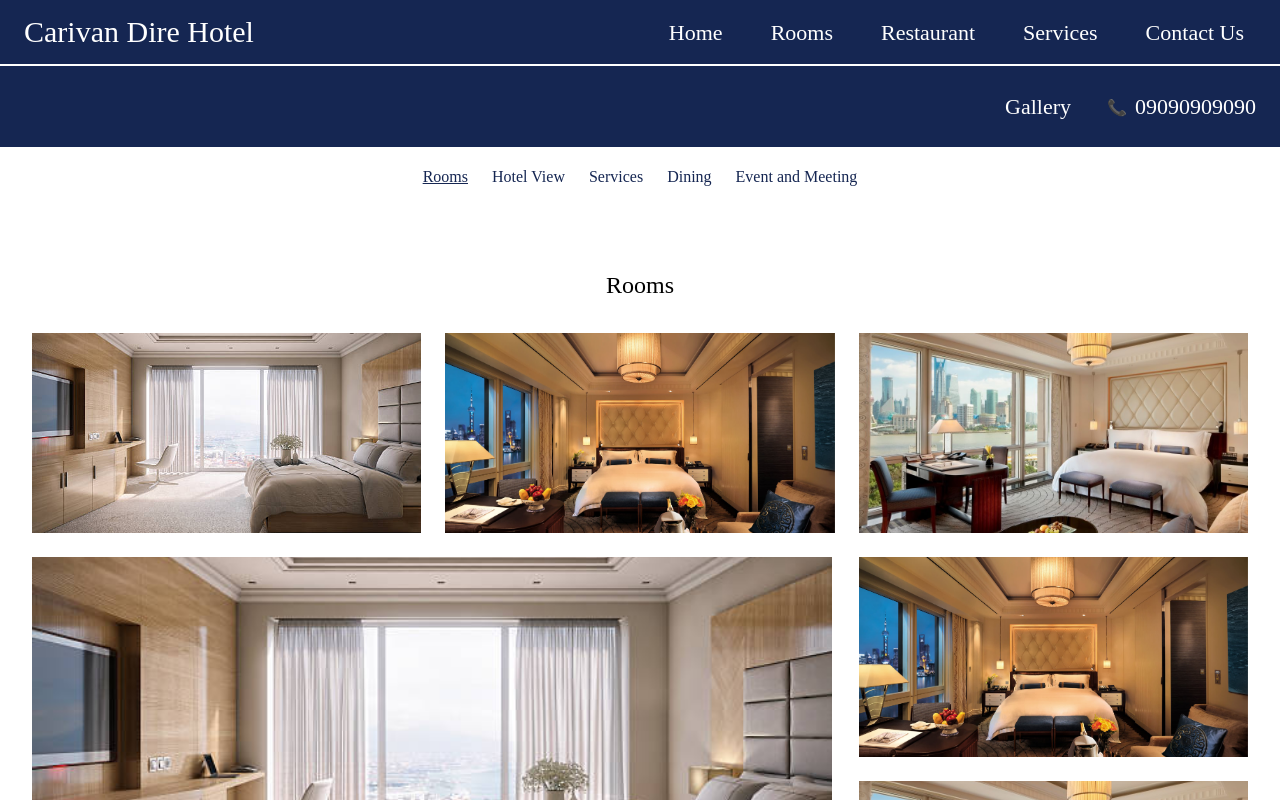
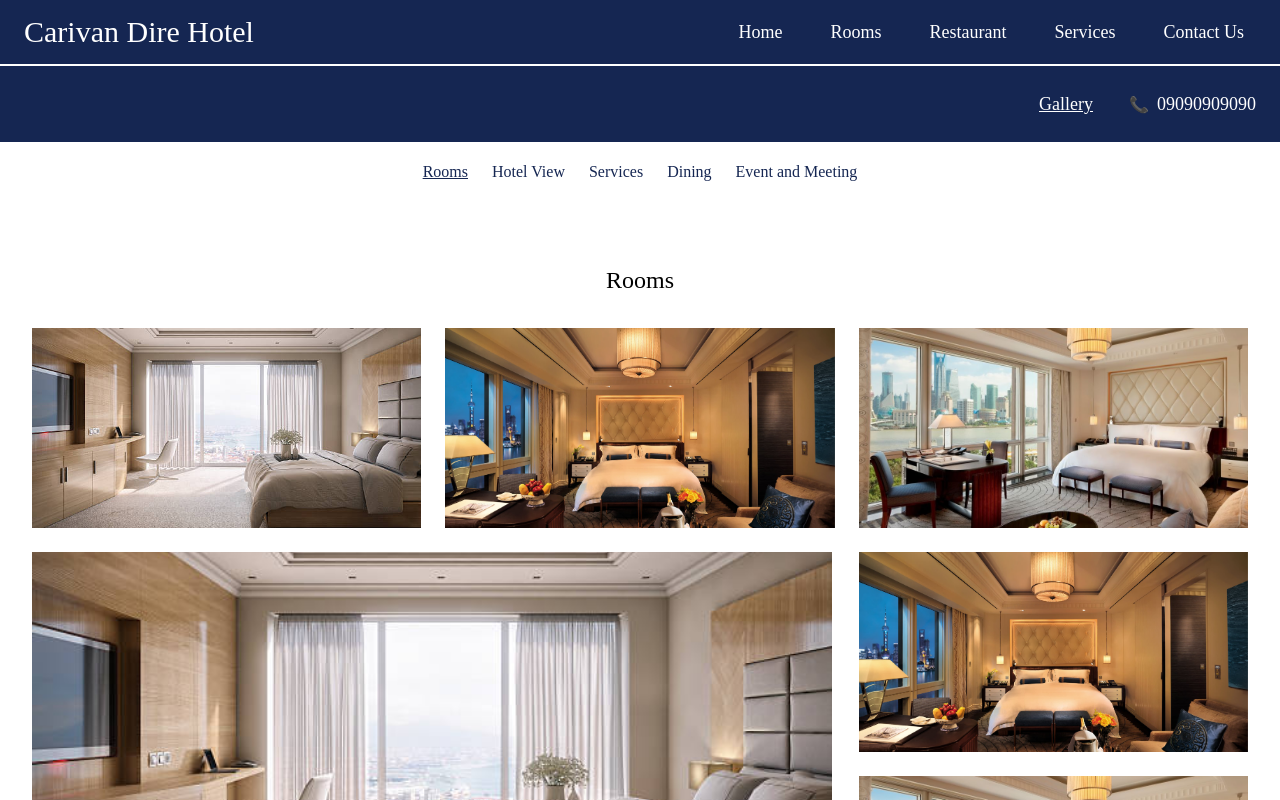
Before and after one commit to Metyme1/Caravan, a React (Create React App) app: page /gallery in a window 1280 px wide. Shown: the top 800 px of the page. Built offline with nearby package versions, Linux system fonts and the light colour scheme; a web font is replaced by a local one.

Commit message:
navbar edited

```diff
--- a/src/components/Navbar.js
+++ b/src/components/Navbar.js
@@ -1,3 +1,4 @@
+// src/NavBar.js
 import React from 'react';
 import { NavLink } from 'react-router-dom';
 
@@ -12,19 +13,45 @@ const NavBar = () => {
         </div>
         <div className="hidden md:flex flex-1 justify-end">
           <div className="flex space-x-6">
-            <NavLink exact to="/" className="text-white px-3 py-2 rounded-md text-1.5xl font-times" activeClassName="underline">
+            <NavLink
+              exact
+              to="/"
+              className={({ isActive }) =>
+                `text-white px-3 py-2 rounded-md text-lg font-times ${isActive ? 'underline' : ''}`
+              }
+            >
               Home
             </NavLink>
-            <NavLink to="/rooms" className="text-white px-3 py-2 rounded-md text-1.5xl font-times" activeClassName="underline">
+            <NavLink
+              to="/rooms"
+              className={({ isActive }) =>
+                `text-white px-3 py-2 rounded-md text-lg font-times ${isActive ? 'underline' : ''}`
+              }
+            >
               Rooms
             </NavLink>
-            <NavLink to="/restaurant" className="text-white px-3 py-2 rounded-md text-1.5xl font-times" activeClassName="underline">
+            <NavLink
+              to="/restaurant"
+              className={({ isActive }) =>
+                `text-white px-3 py-2 rounded-md text-lg font-times ${isActive ? 'underline' : ''}`
+              }
+            >
               Restaurant
             </NavLink>
-            <NavLink to="/services" className="text-white px-3 py-2 rounded-md text-1.5xl font-times" activeClassName="underline">
+            <NavLink
+              to="/services"
+              className={({ isActive }) =>
+                `text-white px-3 py-2 rounded-md text-lg font-times ${isActive ? 'underline' : ''}`
+              }
+            >
               Services
             </NavLink>
-            <NavLink to="/contact" className="text-white px-3 py-2 rounded-md text-1.5xl font-times" activeClassName="underline">
+            <NavLink
+              to="/contact"
+              className={({ isActive }) =>
+                `text-white px-3 py-2 rounded-md text-lg font-times ${isActive ? 'underline' : ''}`
+              }
+            >
               Contact Us
             </NavLink>
           </div>
@@ -32,12 +59,17 @@ const NavBar = () => {
       </div>
       <div className="bg-custom-blue text-white py-4 border-t-2 border-white px-6">
         <div className="flex justify-end items-center space-x-6">
-          <NavLink to="/gallery" className="text-white px-3 py-2 rounded-md text-1.5xl font-times" activeClassName="underline">
+          <NavLink
+            to="/gallery"
+            className={({ isActive }) =>
+              `text-white px-3 py-2 rounded-md text-lg font-times ${isActive ? 'underline' : ''}`
+            }
+          >
             Gallery
           </NavLink>
           <div className="flex items-center space-x-2">
             <span role="img" aria-label="phone">📞</span>
-            <span className="text-1.5xl font-times">09090909090</span>
+            <span className="text-lg font-times">09090909090</span>
           </div>
         </div>
       </div>
```
